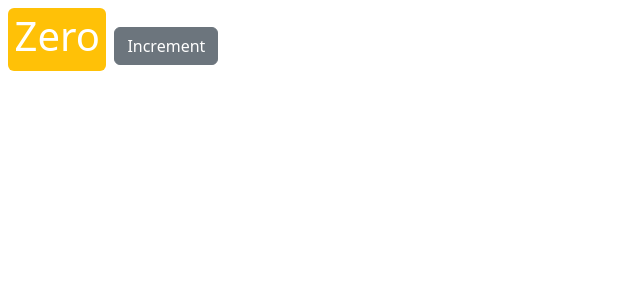
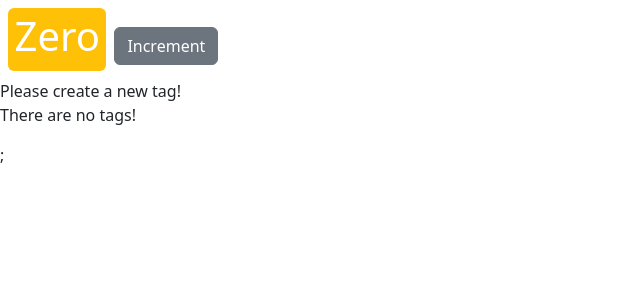
Before and after one commit to juliushsu07/counter-app, a React (Create React App) app: page / in a window 1280 px wide. Shown: the top 300 px of the page, without its empty margins (0-640 px from the left). Built offline with nearby package versions, Linux system fonts and the light colour scheme.

Commit message:
Create event handler to the increment button which updates the state when button is clicked.

```diff
--- a/src/components/counter.jsx
+++ b/src/components/counter.jsx
@@ -3,6 +3,7 @@
 class Counter extends Component {
     state = {
         count: 0,
+        tags: []
     };
 
     styles = {
@@ -10,12 +11,30 @@
         fontWeight: "bold"
     };
 
+    // constructor() {
+    //     super();
+    //     this.handleIncrement = this.handleIncrement.bind(this);
+    // }
+
+    handleIncrement = () => {
+        // console.log("Increment Clicked", this);
+        this.setState({ count: this.state.count + 1})
+    }
+    renderTags() {
+        if (this.state.tags.length === 0) return <p>There are no tags!</p>;
+
+        return <ul>{ this.state.tags.map(tag => <li key={tag}>{tag}</li>)}</ul>
+    }
+
     render() {
         return (
             <React.Fragment>
-                <img src={this.state.imageURL}/>
                 <span style ={this.styles} className={this.getBadgeClasses()}>{this.formatCount()}</span>
-                <button className="btn btn btn-secondary">Increment</button>
+                <button onClick={this.handleIncrement} className="btn btn btn-secondary">Increment</button>
+                <div>
+                    {this.state.tags.length === 0 && "Please create a new tag!"}
+                    {this.renderTags()};
+                </div>
             </React.Fragment>
         );
     }
```
